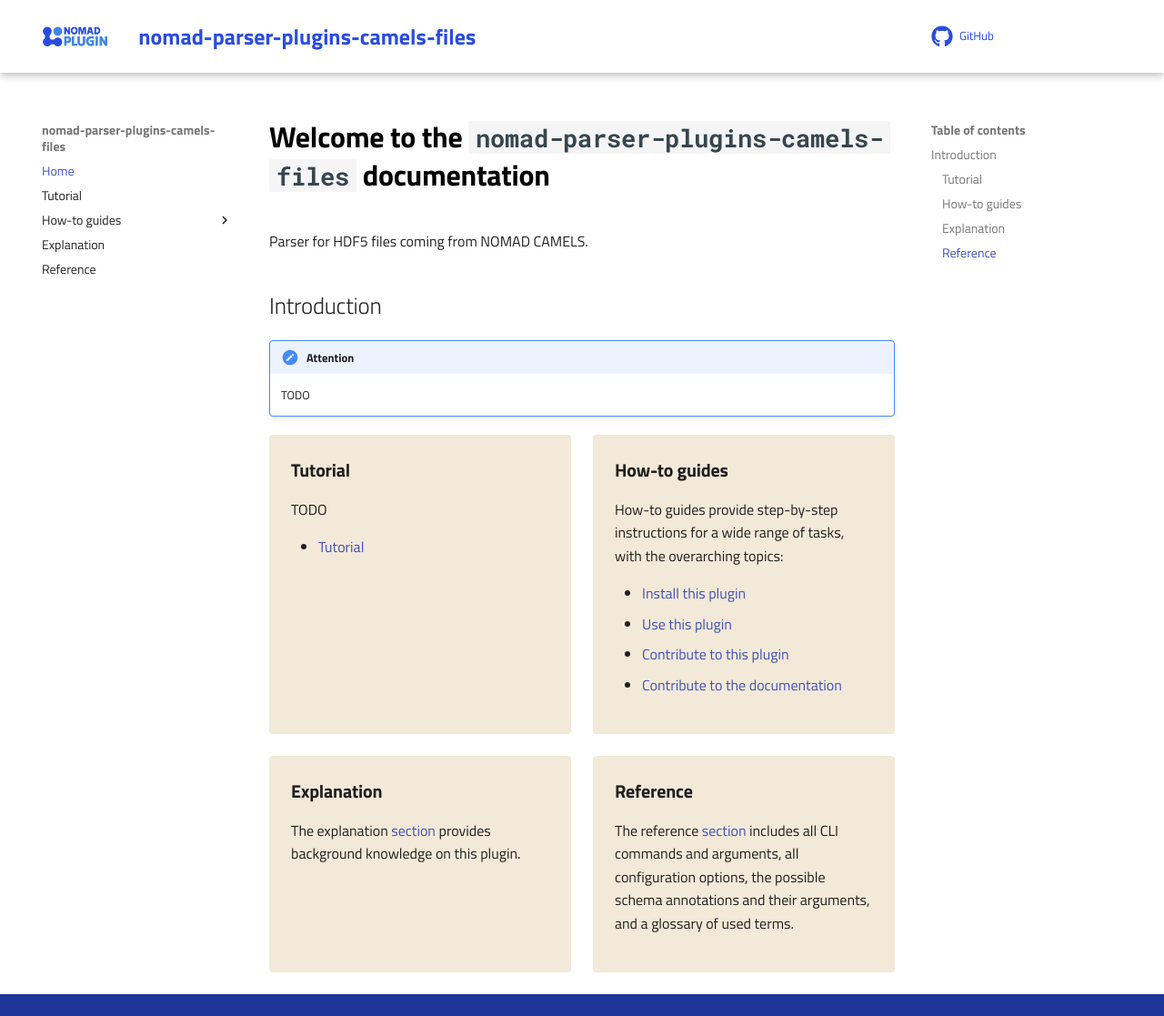
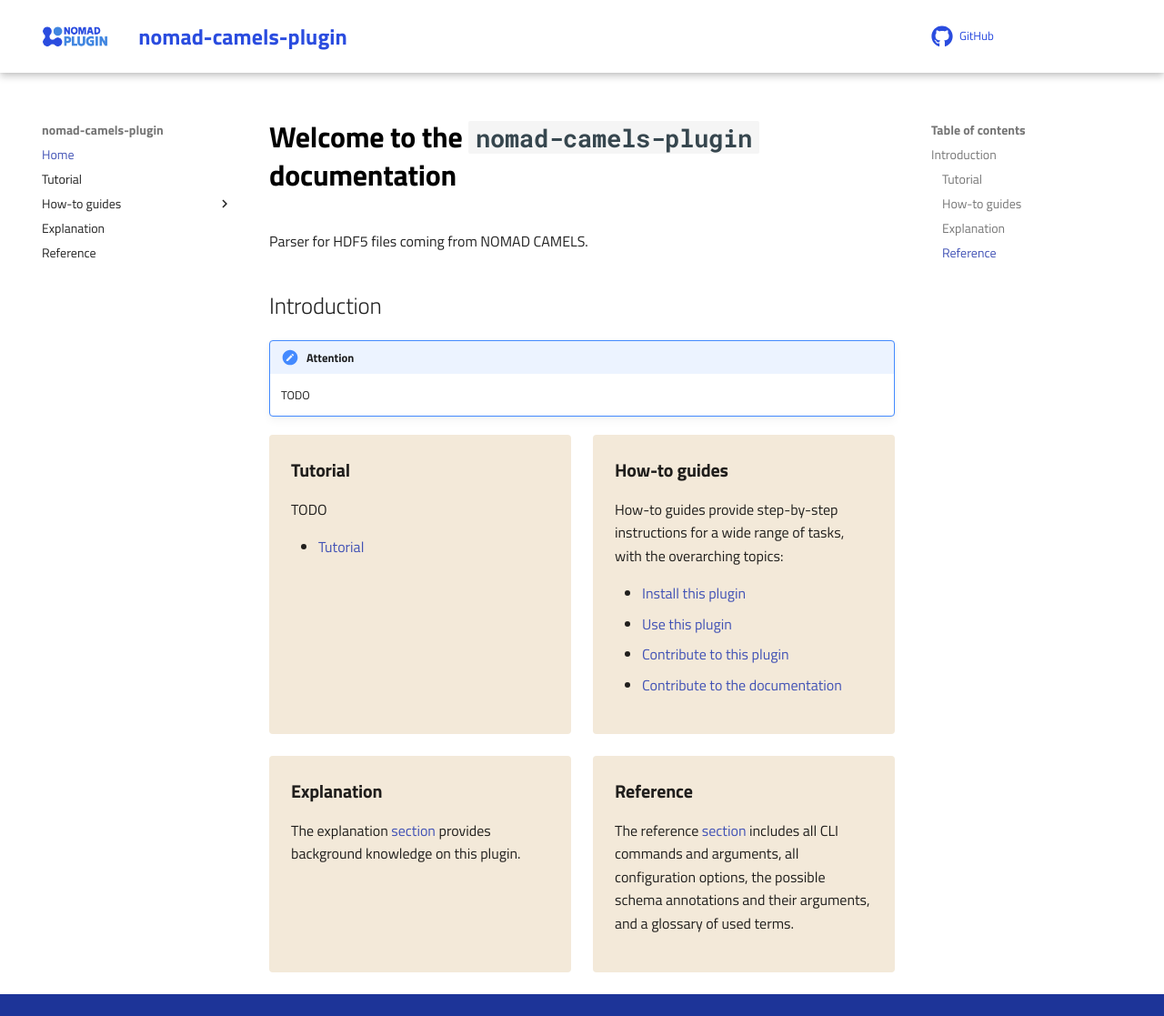
Before and after one commit to Tanmay2028/nomad-camels-plugin, an MkDocs documentation site: the page built from docs/index.md, in a window 1280 px wide and 1117 px high. Shown: the whole window at 91% size. Built offline with MkDocs 1.6.1 and Material for MkDocs 9.7.7, drawn with Linux system fonts in a browser that asks for light colours; comment, search, counter and statistics services are not loaded.

Commit message:
renamed plugin to nomad-camels-plugin and added correct link to FAIRmat-NFDI repo

```diff
--- a/docs/index.md
+++ b/docs/index.md
@@ -1,4 +1,4 @@
-# Welcome to the `nomad-parser-plugins-camels-files` documentation
+# Welcome to the `nomad-camels-plugin` documentation
 
 Parser for HDF5 files coming from NOMAD CAMELS.
 
--- a/mkdocs.yml
+++ b/mkdocs.yml
@@ -1,8 +1,8 @@
-site_name: nomad-parser-plugins-camels-files
+site_name: nomad-camels-plugin
 site_description: Parser for HDF5 files coming from NOMAD CAMELS.
 site_author: Alexander Fuchs
 
-repo_url: https://github.com/FAU-LAP/nomad-parser-plugins-camels-files
+repo_url: https://github.com/FAIRmat-NFDI/nomad-camels-plugin
 edit_uri: ""
 
 nav:
--- a/pyproject.toml
+++ b/pyproject.toml
@@ -13,7 +13,7 @@ classifiers = [
     "Programming Language :: Python :: 3.12",
     "License :: OSI Approved :: MIT License",
 ]
-name = "nomad-parser-plugins-camels-files"
+name = "nomad-camels-plugin"
 description = "Parser for HDF5 files coming from NOMAD CAMELS."
 version = "0.1.0"
 readme = "README.md"
@@ -31,7 +31,7 @@ dependencies = [
 ]
 
 [project.urls]
-Repository = "https://github.com/FAU-LAP/nomad-parser-plugins-camels-files"
+Repository = "https://github.com/FAIRmat-NFDI/nomad-camels-plugin"
 
 [project.optional-dependencies]
 dev = ["ruff", "pytest", "structlog"]
```
Also changed, not shown: .cruft.json.
